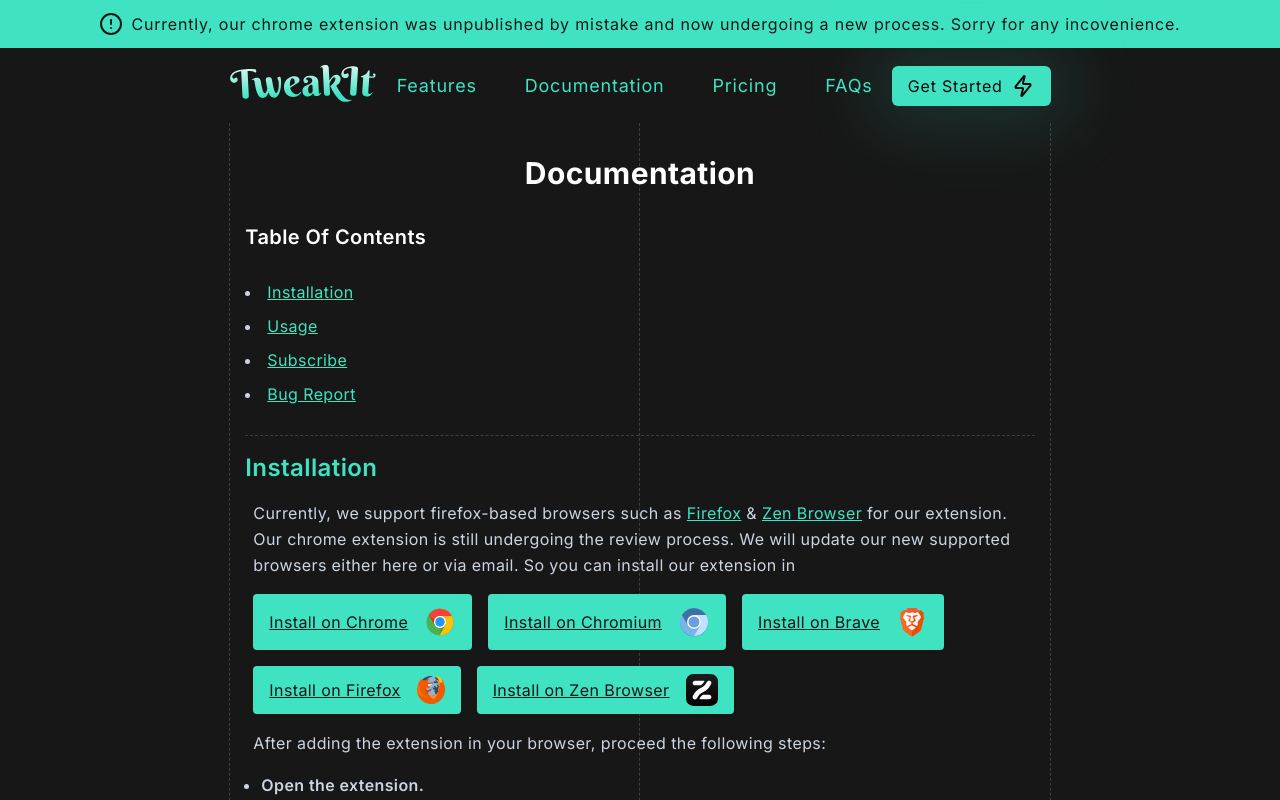
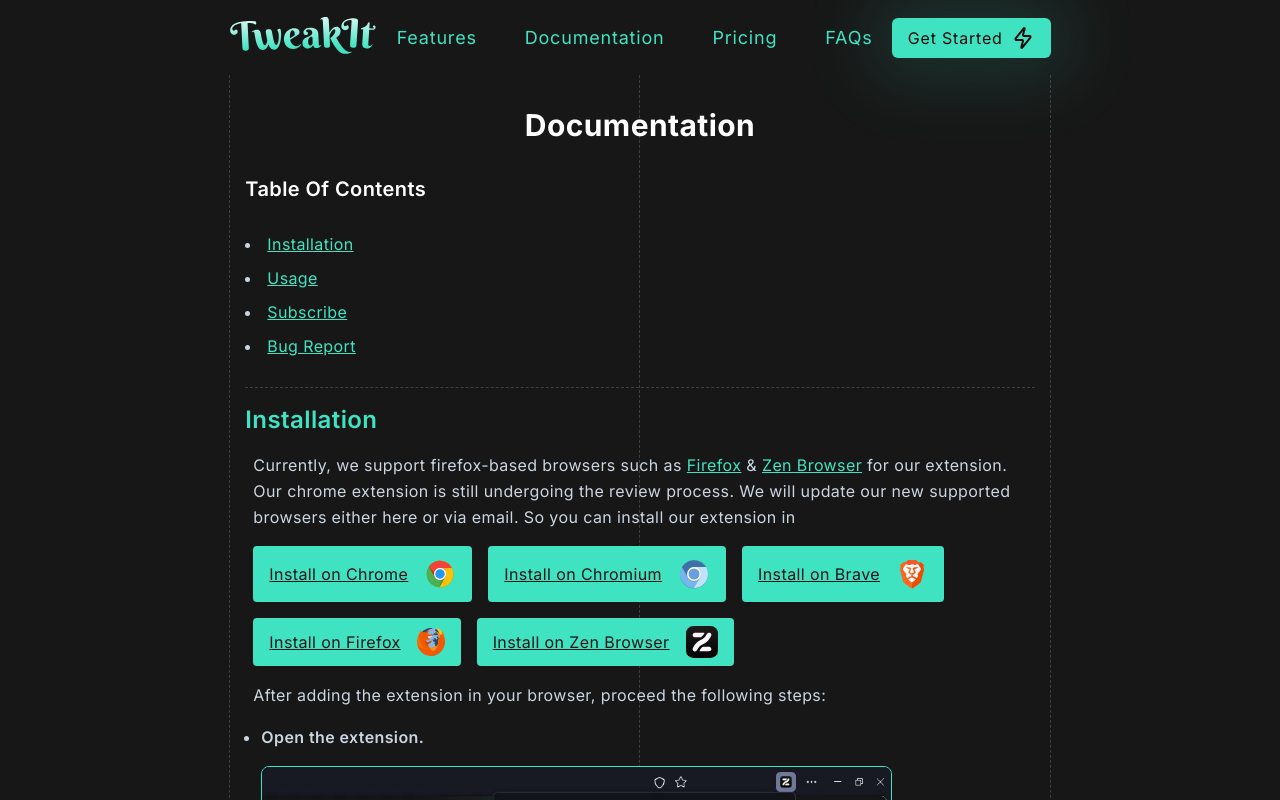
Before and after one commit to w99910/tweak-it, a Vue app: page /documentation in a window 1280 px wide. Built offline with nearby package versions, Linux system fonts and the light colour scheme.

Commit message:
add chrome extension

```diff
--- a/src/api.ts
+++ b/src/api.ts
@@ -1,9 +1,8 @@
 export function open() {
   const userAgent = navigator.userAgent;
-  // let storeUrl = "https://addons.mozilla.org/en-US/firefox/addon/tweak-it/";
-  // let storeUrl =
-  //   "https://chromewebstore.google.com/detail/tweak-it/gkeoohnfijokalcjimhnodjlbdgfbibb";
-  let storeUrl = "https://addons.mozilla.org/en-US/firefox/addon/tweak-it/"
+  let storeUrl =
+    "https://chromewebstore.google.com/detail/tweak-it/gkeoohnfijokalcjimhnodjlbdgfbibb";
+  // let storeUrl = "https://addons.mozilla.org/en-US/firefox/addon/tweak-it/"
 
   if (userAgent.includes("Firefox")) {
     storeUrl = "https://addons.mozilla.org/en-US/firefox/addon/tweak-it/";
--- a/src/layout/Layout.vue
+++ b/src/layout/Layout.vue
@@ -26,7 +26,7 @@
 <template>
     <div class="bg-dark scroll-smooth font-inter text-slate-200 tracking-wider flex flex-col items-center overflow-y-auto overflow-x-hidden"
         :style="{ width: data.width + 'px', height: data.height + 'px' }">
-        <div class="w-full p-3 gap-x-2 bg-primary text-dark flex items-center justify-center"> <svg
+        <!-- <div class="w-full p-3 gap-x-2 bg-primary text-dark flex items-center justify-center"> <svg
                 xmlns="http://www.w3.org/2000/svg" width="24" height="24" viewBox="0 0 24 24" fill="none"
                 stroke="currentColor" stroke-width="2" stroke-linecap="round" stroke-linejoin="round"
                 class="lucide lucide-circle-alert w-6 h-6 min-w-4 min-h-4">
@@ -34,7 +34,7 @@
                 <line x1="12" x2="12" y1="8" y2="12" />
                 <line x1="12" x2="12.01" y1="16" y2="16" />
             </svg> Currently, our chrome extension was unpublished by mistake and now undergoing a new process. Sorry
-            for any incovenience.</div>
+            for any incovenience.</div> -->
         <div class="w-full sm:bg-inherit bg-dark px-4 sm:w-10/12 md:w-9/12 lg:w-8/12 relative 2xl:w-7/12 flex flex-col">
             <header id="header" class="w-full z-20 bg-dark py-4 flex sticky top-0 items-center justify-between">
                 <router-link to="/">
```
Also changed, not shown: 1 other file (tests, documents, lock files or other folders).
